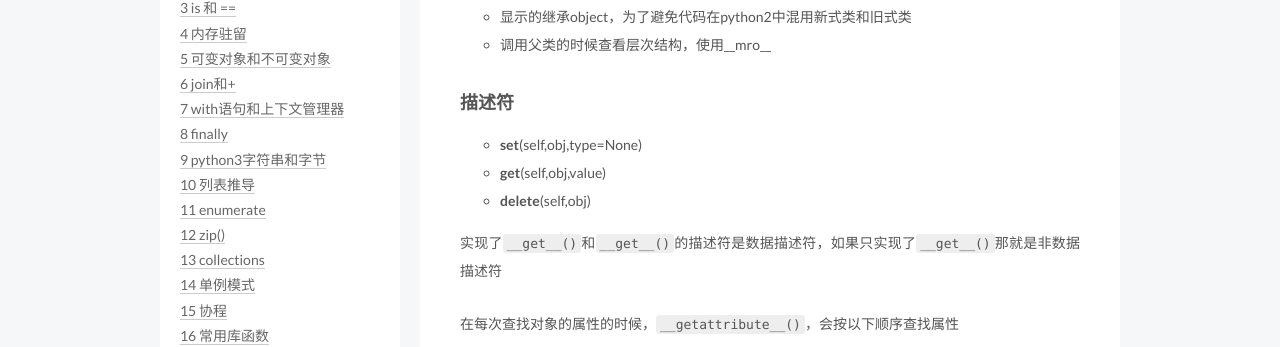
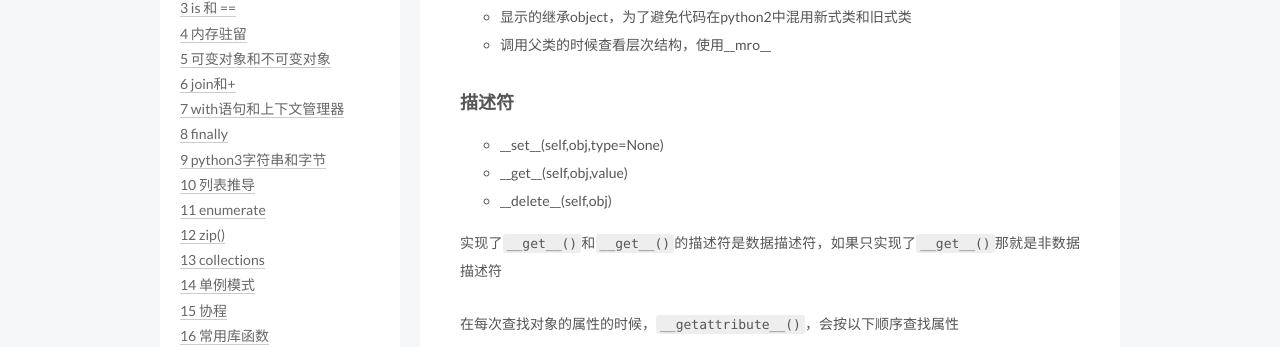
Before and after one commit to tuobashaoli/tuobashaoli.github.io, a Jekyll site: the page built from _posts/2019-05-03-python.markdown, in a window 1280 px wide and 1400 px high, scrolled down 9252 px. Shown: the part 124-471 px from the top of the window. Built offline with Jekyll 4.4.1, drawn with Linux system fonts in a browser that asks for light colours; comment, search, counter and statistics services are not loaded.

```diff
--- a/_posts/2019-05-03-python.markdown
+++ b/_posts/2019-05-03-python.markdown
@@ -433,9 +433,9 @@ C() # 输出是 CABB，因为在A中调用了super().__init__()
 
 ### 描述符
 
-+ __set__(self,obj,type=None)
-+ __get__(self,obj,value)
-+ __delete__(self,obj)
++ \_\_set\_\_(self,obj,type=None)
++ \_\_get\_\_(self,obj,value)
++ \_\_delete\_\_(self,obj)
 
 实现了`__get__()`和`__get__()`的描述符是数据描述符，如果只实现了`__get__()`那就是非数据描述符
 
```
